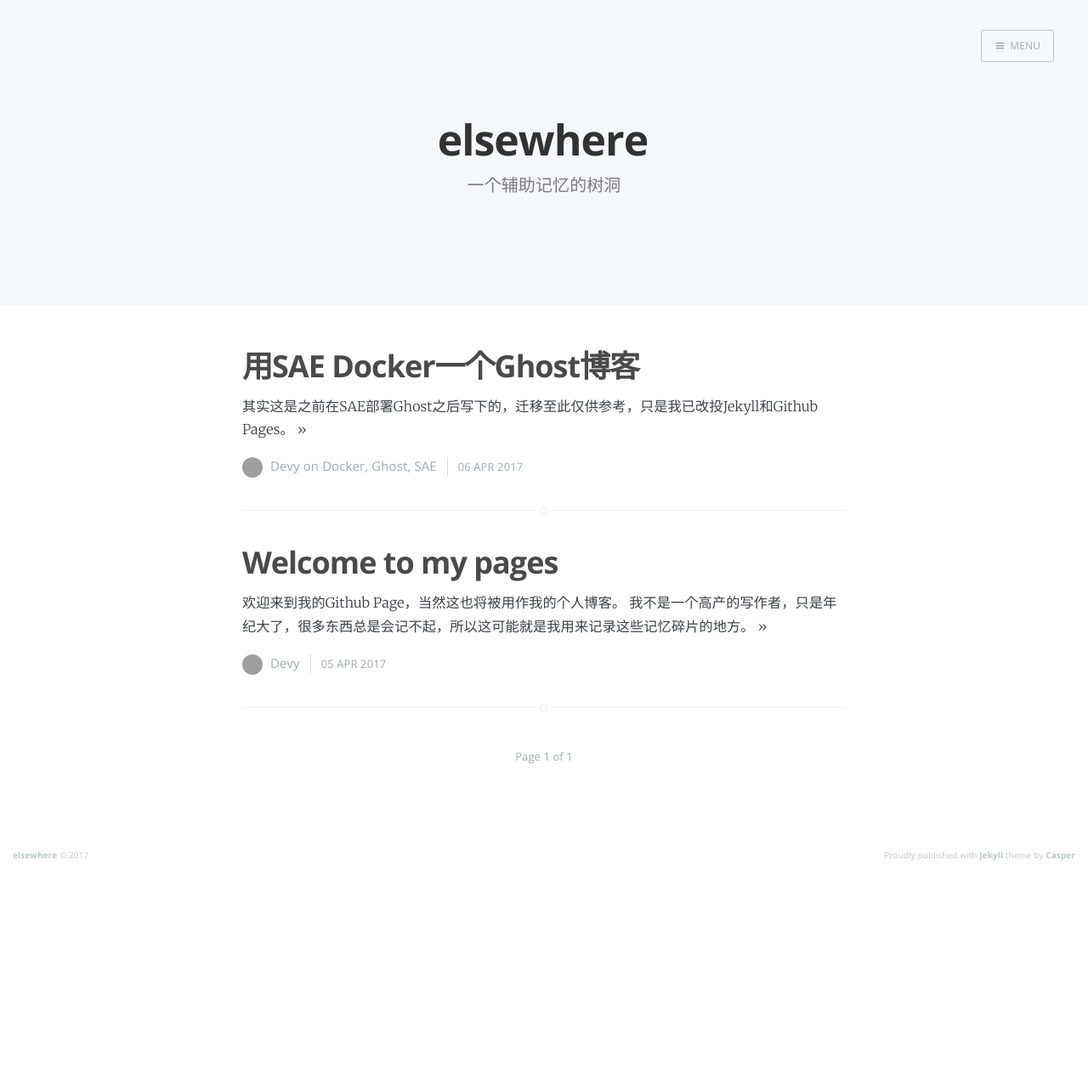
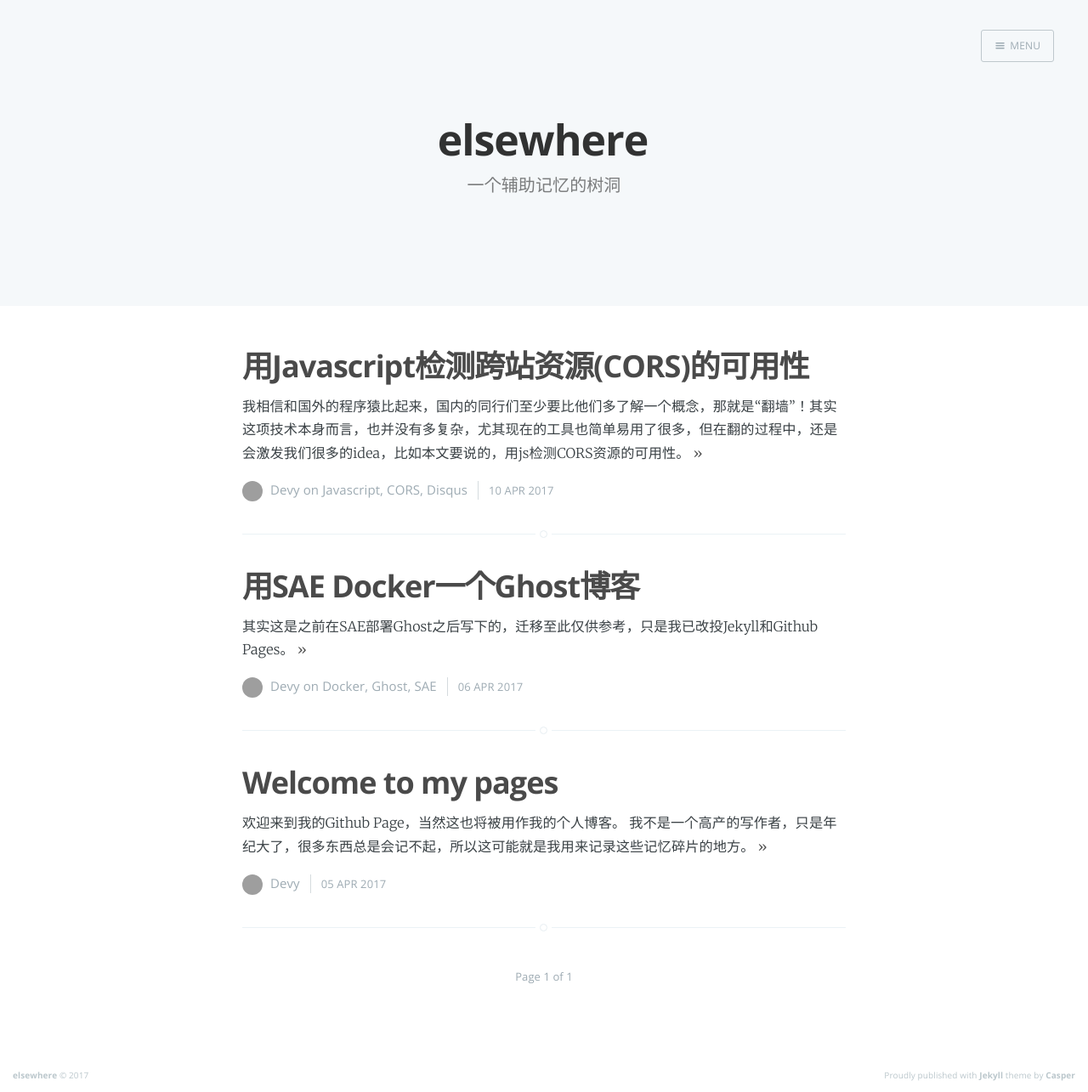
Before and after one commit to devylee/devylee.github.io, a Jekyll site: the page built from index.html, in a window 1280 px wide. Shown: the whole page at 85% size. Built offline with Jekyll 4.4.1, drawn with Linux system fonts in a browser that asks for light colours; nearby versions of some CDN libraries; the list of posts is cut into pages by our own code; before the commit the page ends 1026 px from its top, so only the background shows below that; some of the changed lines change nothing that is shown; grey boxes are pictures that could not be loaded.

Commit message:
new post

````diff
--- a/_posts/2017-04-06-docker-a-ghost-blog-by-sae.md
+++ b/_posts/2017-04-06-docker-a-ghost-blog-by-sae.md
@@ -9,7 +9,7 @@ excerpt_separator: <!--more-->
 comments: true
 ---
 
-其实这是之前在SAE部署Ghost之后写下的，迁移至此仅供参考，只是我已改投[Jekyll](https://jekyllrb.com)和[Github Pages](https://pages.github.com/)。
+> 其实这是之前在SAE部署Ghost之后写下的，迁移至此仅供参考，只是我已改投[Jekyll](https://jekyllrb.com)和[Github Pages](https://pages.github.com/)。
 
 <!--more-->
 
@@ -19,7 +19,7 @@ comments: true
 * [Docker](https://www.docker.com/)：应该是时下最流行的容器技术了吧，我们要基于它来构建Ghost服务
 * [SAE](http://www.sinacloud.com/sae.html)：新浪云的云应用，也就是我们要用新浪云的云应用服务来运行我们的博客
 
-> 其实新浪云的[云市场](http://sae.sina.com.cn/?m=appmarket&a=index)里是有Ghost镜像的，你完全可以点击几下鼠标就可以用它来很轻松的部署一个Ghost实例，但对于我这种喜欢自己鼓捣的人来说，当然是不愿意在这方面节省时间的。
+> 新浪云的[云市场](http://sae.sina.com.cn/?m=appmarket&a=index)里是有Ghost镜像的，你完全可以点击几下鼠标就可以用它来很轻松的部署一个Ghost实例，但对于我这种喜欢自己鼓捣的人来说，当然是不愿意在这方面节省时间的。
 
 好了，言归正传！
 
--- /dev/null
+++ b/_posts/2017-04-10-cors-reachability-detect-in-javascript.md
@@ -0,0 +1,129 @@
+---
+layout: post
+title: '用Javascript检测跨站资源(CORS)的可用性'
+class: 'post tag-javascript tag-cors tag-disqus'
+date: '2017-04-10 15:30:00'
+categories: devy
+tags: 'Javascript CORS Disqus'
+excerpt_separator: <!--more-->
+comments: true
+---
+
+> 我相信和国外的程序猿比起来，国内的同行们至少要比他们多了解一个概念，那就是“翻墙”！其实这项技术本身而言，也并没有多复杂，尤其现在的工具也简单易用了很多，但在翻的过程中，还是会激发我们很多的idea，比如本文要说的，用js检测CORS资源的可用性。
+<!--more-->
+
+其实我之所以会冒出这个想法，也是源于我的自身需求，因为要在博客中集成[Disqus](https://disqus.com)评论。但是正如你所知，Disqus在国内是被墙的，这样会导致一个问题，就是页面加载后，因为Disqus的资源（js）始终加载不进来，浏览器就始终在那里loading...，虽然不影响页面内容的阅读，但我是无法接受的！所以我的需求很简单：**要在页面加载后检测Disqus的资源是否能够加载，如果不能，那就停止对这些资源的请求。**
+> 是的，在国内不翻墙的情况下，你是看不到我博客有评论功能的！
+
+先来看看Disqus官方提供的通用集成代码：
+```javascript
+    /**
+    *  RECOMMENDED CONFIGURATION VARIABLES: EDIT AND UNCOMMENT THE SECTION BELOW TO INSERT DYNAMIC VALUES FROM YOUR PLATFORM OR CMS.
+    *  LEARN WHY DEFINING THESE VARIABLES IS IMPORTANT: https://disqus.com/admin/universalcode/#configuration-variables
+    */
+    var disqus_config = function () {
+        this.page.url = PAGE_URL;  // Replace PAGE_URL with your page's canonical URL variable
+        this.page.identifier = PAGE_IDENTIFIER; // Replace PAGE_IDENTIFIER with your page's unique identifier variable
+    };
+    (function(){ // DON'T EDIT BELOW THIS LINE
+        var d = document, s = d.createElement('script');
+
+        s.src = '//EXAMPLE.disqus.com/embed.js';  // IMPORTANT: Replace EXAMPLE with your forum shortname!
+
+        s.setAttribute('data-timestamp', +new Date());
+        (d.head || d.body).appendChild(s);
+    })();
+```
+
+其实很简单，就是在页面中加载`//EXAMPLE.disqus.com/embed.js`这个js文件，所以，我只要判断这个js是否可以访问。我第一个想到了[XMLHttpRequest](https://developer.mozilla.org/en-US/docs/Web/API/XMLHttpRequest)，我只要向这个资源发一个HEAD请求，然后判断状态码就可以知道这个资源是否可用。于是，第一个方案诞生：
+```javascript
+...
+
+    var r = new ( window.ActiveXObject || XMLHttpRequest )( 'Microsoft.XMLHTTP' );
+    r.open('HEAD', '//EXAMPLE.disqus.com/embed.js?data-timestamp=' + new Date(), true);
+    r.timeout = 3000;
+    r.onreadystatechange = function() {
+        if (r.readyState == 4 &&
+                (r.status == 200 || r.status == 301 || r.status == 302 || r.status == 304 || r.status == 307)) {
+            (function() {  // REQUIRED CONFIGURATION VARIABLE: EDIT THE SHORTNAME BELOW
+                var d = document, s = d.createElement('script');
+
+                s.src = '//EXAMPLE.disqus.com/embed.js';  // IMPORTANT: Replace EXAMPLE with your forum shortname!
+
+                s.setAttribute('data-timestamp', +new Date());
+                (d.head || d.body).appendChild(s);
+            })();
+        }
+    }
+    r.send();
+```
+
+事实证明，很多事情并没有我们想的那么简单，这个方案遇到了CORS的安全策略限制，提示：`XMLHttpRequest has been blocked by CORS policy: No 'Access-Control-Allow-Origin' header is present on the requested resource.` [^1] 这个问题的解决办法有两种：
+1. Disqus在response的header中提供`Access-Control-Allow-Origin： *`；
+2. 换一种方案！
+
+想来要Disqus在header中加入Access-Control-Allow-Origin也并非是件容易的事，所以还是自己动手丰衣足食吧！Google了一通，得知jQuery的ajax方法，在`dataType`是jsonp或者script的时候，不会有这个Access-Control-Allow-Origin的问题，于是，我的第二个方案诞生了：
+```javascript
+...
+
+    (function(){
+        document.addEventListener('DOMContentLoaded', function() {
+            $.ajax({
+                url: '//EXAMPLE.disqus.com/embed.js', // IMPORTANT: Replace EXAMPLE with your forum shortname!
+                dataType: 'script', // or jsonp
+                jsonp: false,
+                async: false,
+                timeout: 3000,
+                error: function(xhr, status) {
+                    xhr.about(status);
+                },
+                success: function() {
+                    var d = document, s = d.createElement('script');
+                    s.src = '//EXAMPLE.disqus.com/embed.js';  // IMPORTANT: Replace EXAMPLE with your forum shortname!
+                    s.setAttribute('data-timestamp', +new Date());
+                    (d.head || d.body).appendChild(s);
+                }
+            });
+        });
+    })();
+```
+
+这个方案成功绕开了CORS的安全策略问题，但新的问题又来了：即使是timeout了，ajax请求也无法被abort，浏览器还会在不停的loading...！分析原因：jQuery的ajax其实也是对XMLHttpRequest的封装，但貌似`dataType`在`jsonp`或`script`的情况下并不是走的XMLHttpRequest，而是通过向页面吐script标签来实现，也正因此，才不会受CORS策略的限制。
+
+所以，看来还是要自己借助页面script或者img标签的加载来实现。不过，历史证明：**大多数的轮子人家已经造好了的！**这不，我就找到了这个[pingjs](https://github.com/jdfreder/pingjs)。不过，pingjs也不会在超时后停止对资源的请求，所以我们要对这个js做点hack，第43行，在timeout时将img.src置空，如下：
+```javascript
+...
+
+setTimeout(function() { img.src = ''; img = null; reject(Error('Timeout')); }, 3000);
+
+...
+
+```
+
+如此，我的最终方案就变成这样：
+```javascript
+...
+
+    (function(){
+        document.addEventListener('DOMContentLoaded', function() {
+            ping('https://EXAMPLE.disqus.com/count.js')
+                .then(function(delta) {
+                var d = document, s = d.createElement('script');
+                s.src = '//EXAMPLE.disqus.com/embed.js';  // IMPORTANT: Replace EXAMPLE with your forum shortname!
+                s.setAttribute('data-timestamp', +new Date());
+                (d.head || d.body).appendChild(s);
+            });
+        });
+    })();
+```
+
+问题解决！不知道大家注意到没有，我ping的是`https://EXAMPLE.disqus.com/count.js`而不是`//EXAMPLE.disqus.com/embed.js`。其实原因很简单，count.js(1.5k)要远远小于embed.js(18k)！直接使用https也是因为这样省去了远端的redirect。
+
+
+
+
+---
+
+*注：*
+
+[^1]: [CORS访问控制](https://developer.mozilla.org/en-US/docs/Web/HTTP/Access_control_CORS)
````
